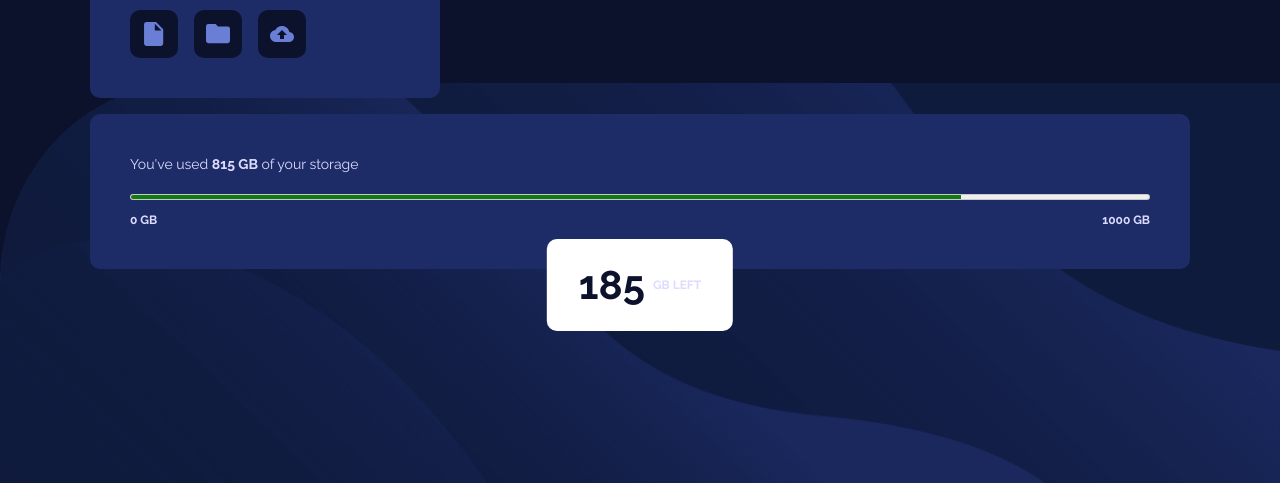
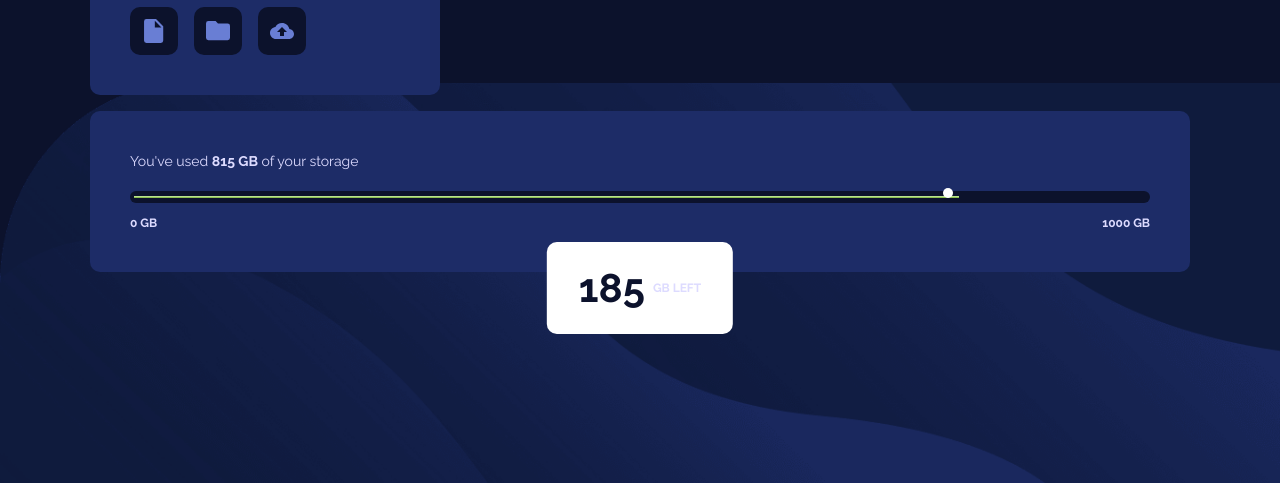
Before and after one commit to FraCav99/fylo-data-storage-component-fm, a website built with Vite: page index.html in a window 1280 px wide. Shown: the part 317-800 px from the top of the page. Built offline with nearby package versions, Linux system fonts and the light colour scheme.

Commit message:
styles: styling meter bar (wip)

```diff
--- a/index.html
+++ b/index.html
@@ -47,7 +47,9 @@
         <p class="full">You've used <span class="extrabold uppercase">815 gb</span> of your storage</p>
 
         <div class="full extrabold uppercase meter-gauge">
-          <meter class="full" value="815" min="0" max="1000"></meter>
+          <div class="meter-wrapper" id="meter-wrapper">
+            <meter class="full" value="815" min="0" max="1000" title="GB"></meter>
+          </div>
           <p>0 gb</p>
           <p>1000 gb</p>
         </div>
--- a/src/main.js
+++ b/src/main.js
@@ -1 +1,9 @@
 import './style.scss'
+
+const meterWrapper = document.getElementById('meter-wrapper')
+
+document.addEventListener('DOMContentLoaded', function () {
+   const meter = document.querySelector('meter')
+   const leftoverPercentage = ((meter.max - meter.value) / meter.max) * 100;
+   meterWrapper.style.setProperty('--white-circle-position', `${leftoverPercentage}%`)
+})
--- a/src/style.scss
+++ b/src/style.scss
@@ -16,7 +16,11 @@ $lg-breakpoint: 1440px;
 
   // Gradients
   --gradient-1: linear-gradient(var(--blue-850), var(--blue-950));
-  --gradient-2: linear-gradient(hsl(6, 100%, 80%), hsl(335, 100%, 65%));
+  --gradient-2: linear-gradient(
+    to right,
+    hsl(6, 100%, 80%),
+    hsl(335, 100%, 65%)
+  );
 
   // Spacing
   --spacing-100: 0.5rem;
@@ -126,8 +130,44 @@ main {
     justify-content: space-between;
     row-gap: var(--spacing-100);
     font-size: var(--font-xs);
+    position: relative;
+
     meter {
+      background: none; // Required to get rid of the default background property
+      -webkit-appearance: none; // Safari
+      -moz-appearance: none; // Firefox
       width: 100%;
+      border-radius: var(--_border-radius);
+      padding: 0.25rem;
+      background-color: var(--blue-950);
+      position: relative;
+    }
+
+    meter::-webkit-meter-bar {
+      // Safari
+      background: none; // Required to get rid of the default background property
+      background-color: var(--blue-950);
+    }
+
+    meter::-webkit-meter-optimum-value,
+    meter::-moz-meter-bar {
+      background-image: var(--gradient-2);
+      border-radius: 8px;
+    }
+
+    .meter-wrapper {
+      width: 100%;
+      position: relative;
+      &::before {
+        content: "";
+        position: absolute;
+        width: 10px;
+        height: 10px;
+        background-color: var(--white);
+        border-radius: 100%;
+        z-index: 1;
+        right: calc(var(--white-circle-position) + var(--spacing-100));
+      }
     }
   }
 
```
